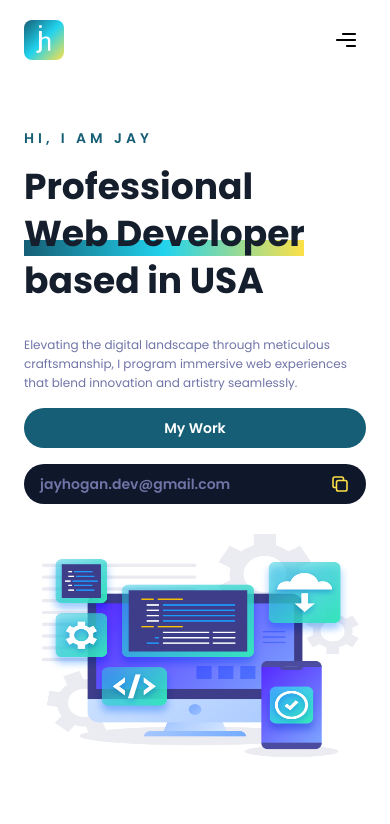
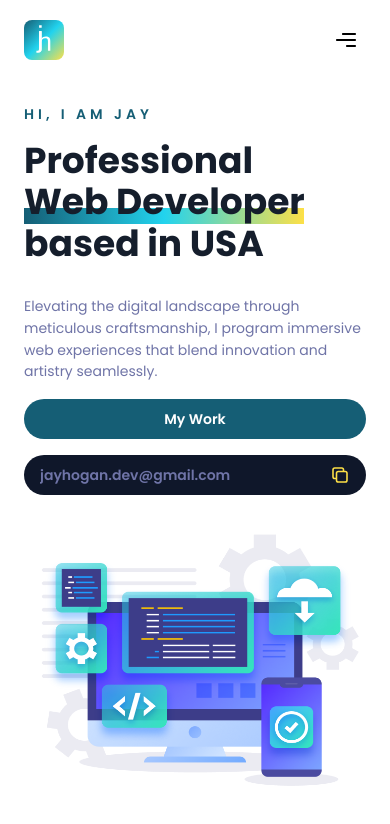
Before and after one commit to jayhogan-dev/portfolio, a Next.js app: page / in a window 390 px wide. Shown: the top 824 px of the page. Built offline with nearby package versions, Linux system fonts and the light colour scheme.

Commit message:
feat: image added and mobile responsive

```diff
--- a/app/layout.tsx
+++ b/app/layout.tsx
@@ -18,7 +18,7 @@ export default function RootLayout({
   return (
     <html lang="en">
       <body
-        className={`w-full h-full bg-white dark:bg-primary-black-200 py-5 px-6 md:px-20 ${poppins.className}`}
+        className={`w-full h-full max-w-[1440px] bg-white dark:bg-primary-black-200 py-5 px-6 md:px-10 lg:px-20 ${poppins.className}`}
       >
         <Navbar />
         {children}
--- a/app/page.tsx
+++ b/app/page.tsx
@@ -3,23 +3,27 @@ import Image from "next/image";
 
 export default function Home() {
   return (
-    <main className="flex flex-col items-start pt-12 gap-4">
-      <h2 className="font-semibold text-primary-blue-light dark:text-primary-blue-dark text-sm uppercase leading-5 tracking-[4px]">
+    <main className="flex flex-col items-center pt-6 gap-6 md:flex-row md:justify-between lg:gap-10 xl:gap-32">
+      <div className="flex flex-col gap-4 w-full lg:w-2/5">
+        <h2 className="font-semibold text-primary-blue-light dark:text-primary-blue-dark text-sm lg:text-xl uppercase leading-5 tracking-[4px] lg:tracking-[6px]">
           Hi, I am Jay
         </h2>
-      <h1 className="text-primary-black-200 dark:text-white text-4xl leading-[130%] font-bold w-[320px]">
+        <h1 className="text-primary-black-200 dark:text-white text-4xl leading-[115%] lg:text-heading2 xl:text-heading1 font-bold w-[320px] lg:w-[400px] xl:w-[500px]">
           Professional Web Developer based in USA
-        <div className="relative -top-16 bg-gradient-to-r from-cyan-800 via-cyan-400 to-yellow-300 h-4 w-[280px] -z-10" />
+          <div className="relative -top-14 bg-gradient-to-r from-cyan-800 via-cyan-400 to-yellow-300 h-4 w-[280px] lg:w-[370px] lg:-top-[70px] xl:h-6 xl:w-[490px] xl:-top-[110px] -z-10" />
         </h1>
-      <p className="text-xs leading-[155%] text-primary-white-500 dark:text-primary-white-800">
+        <p className="text-small-regular lg:text-body-regular text-primary-white-500 dark:text-primary-white-800">
           Elevating the digital landscape through meticulous craftsmanship, I
           program immersive web experiences that blend innovation and artistry
           seamlessly.
         </p>
-      <div className="flex flex-col w-full gap-4">
-        <Button>My Work</Button>
-        <Button variant="default">
-          <div className="flex w-full justify-between items-center">
+        <div className="flex flex-col w-full gap-4 lg:flex-row">
+          <Button className="lg:w-1/3">My Work</Button>
+          <Button
+            variant="default"
+            className="lg:w-2/3"
+          >
+            <div className="flex w-full justify-between items-center truncate">
               <span className="text-primary-white-500">
                 jayhogan.dev@gmail.com
               </span>
@@ -32,7 +36,8 @@ export default function Home() {
             </div>
           </Button>
         </div>
-      <div className="relative flex w-full h-64">
+      </div>
+      <div className="relative flex w-full h-72 xs:h-96 sm:w-[80%] md:w-full lg:w-2/3 items-center lg:h-[550px] ">
         <Image
           src="/hero.png"
           alt="copy"
--- a/tailwind.config.ts
+++ b/tailwind.config.ts
@@ -83,6 +83,9 @@ module.exports = {
       animation: {
         "accordion-down": "accordion-down 0.2s ease-out",
         "accordion-up": "accordion-up 0.2s ease-out",
+      },
+      screens: {
+        xs: "500px",
       },
       fontSize: {
         heading1: [
```
Lines whose indentation alone changed are shown as unchanged.
